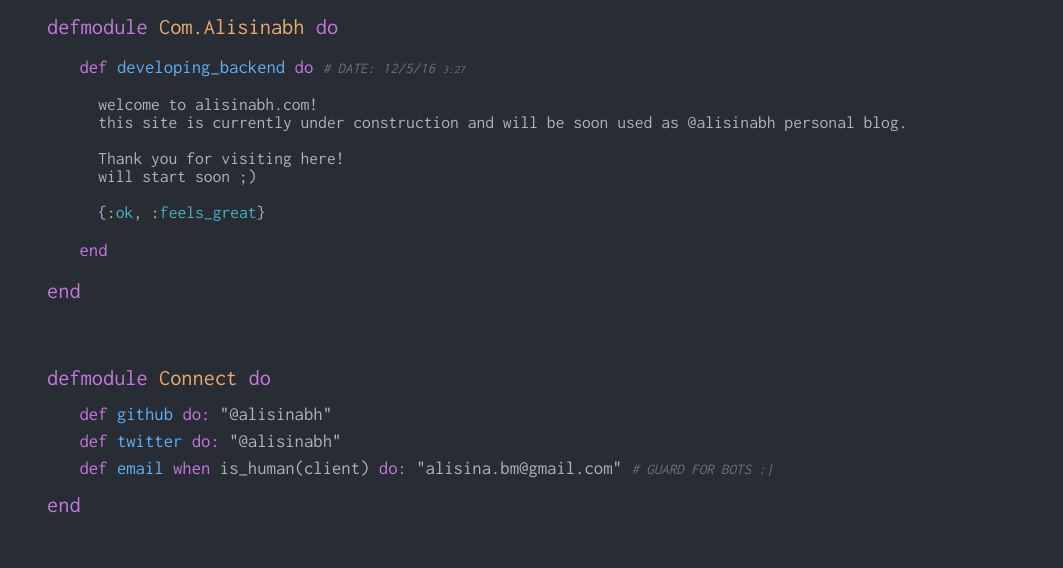
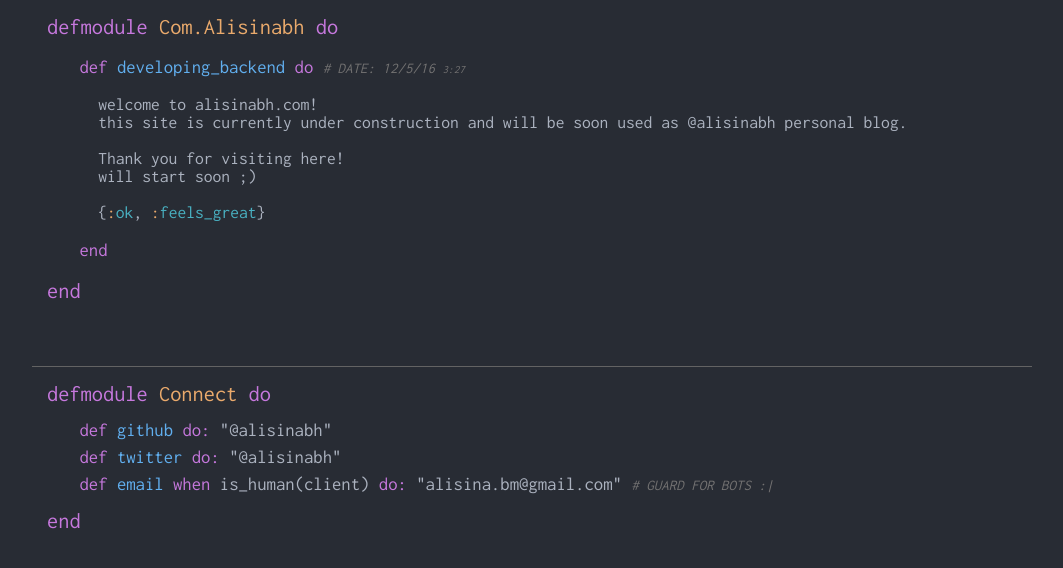
Before and after one commit to alisinabh/alisinabh.com, a plain HTML site: page index.htm in a window 1280 px wide. Shown: the whole page, without its empty margins (108-1171 px from the left). Drawn offline with Linux system fonts and the light colour scheme.

Commit message:
connect module border added

```diff
--- a/asset/css/main.css
+++ b/asset/css/main.css
@@ -58,6 +58,10 @@ a, a:link, a:visited, a:hover {
     padding-left: 3.2em;
 }
 
+#mod-connect {
+    border-top: 1px solid #636363;
+}
+
 h1 {
     font-weight: 100;
     font-family: 'Inconsolata', monospace;
```
